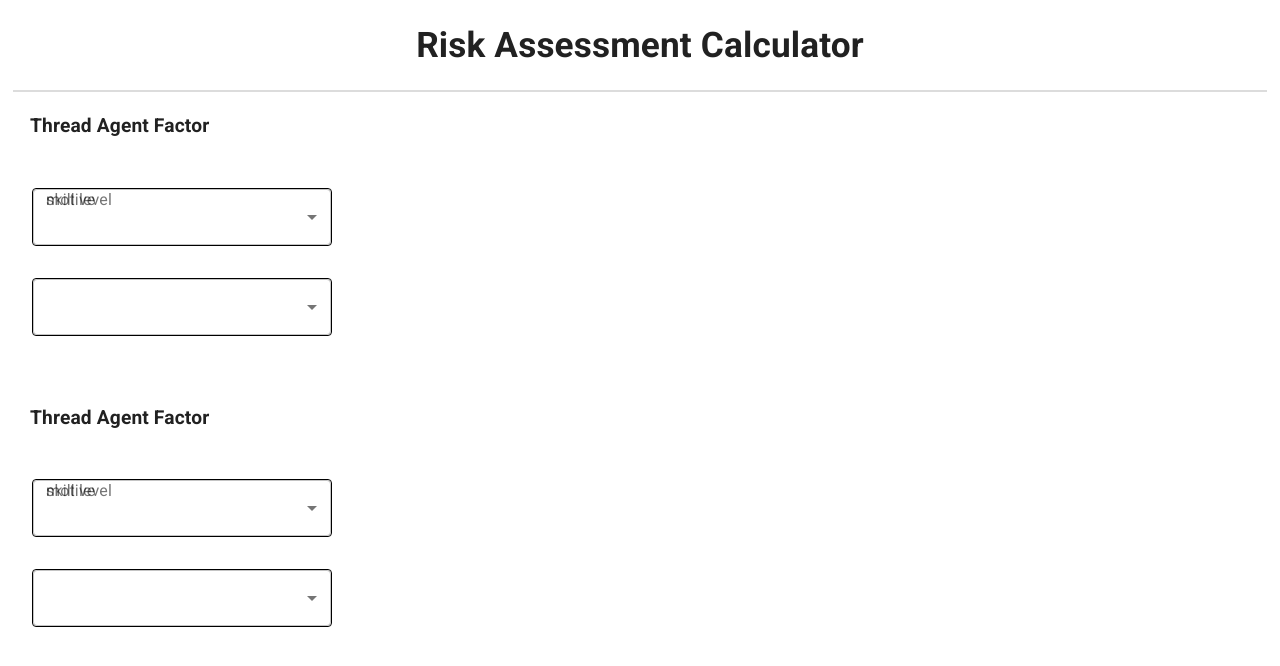
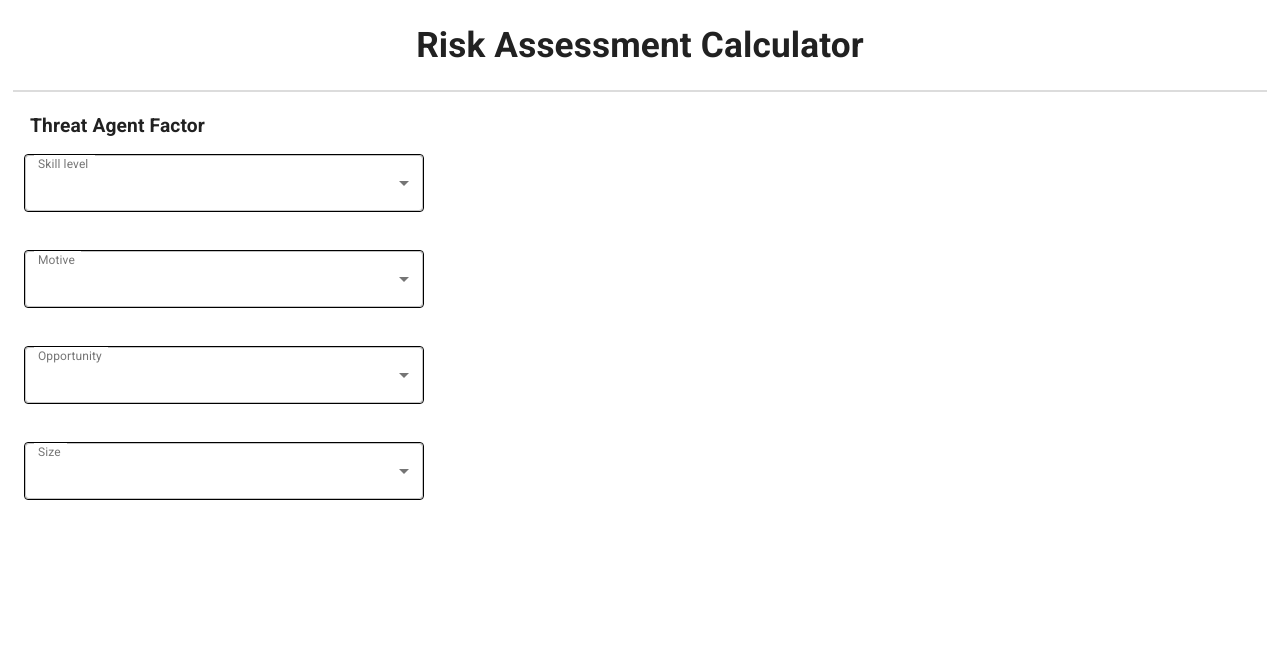
Before and after one commit to rajasoun/tdd-ts-jest-risk-calculator, a Next.js app: page / in a window 1280 px wide. Shown: the top 666 px of the page. Built offline with nearby package versions, Linux system fonts and the light colour scheme.

Commit message:
pull the code

```diff
--- a/component/select.tsx
+++ b/component/select.tsx
@@ -6,60 +6,54 @@ import FormHelperText from '@material-ui/core/FormHelperText';
 import FormControl from '@material-ui/core/FormControl';
 import Select from '@material-ui/core/Select';
 
+
+
 const useStyles = makeStyles((theme: Theme) =>
   createStyles({
       formControl: {
-        margin: theme.spacing(4),
-        minWidth: 300
+        margin: theme.spacing(3),
+        minWidth: 400,
       },
       selectEmpty: {
-        marginTop: theme.spacing(2),
-        marginLeft: theme.spacing(0),
-        marginBottom: theme.spacing(2),
         border: '1px solid black',
+        marginTop: "-10px"
       },
     }),
 );
 
 
 const SelectDropDown = (props: any)=> {
-  const objectData = Object.values(props);
+  const {name, id, options} = props;
   const classes = useStyles();
-  const [dropDownData, setDropDownData] = React.useState('');
-
+  const [dropDownData, setDropDownData] = React.useState({});
 
   const handleChange = (event: React.ChangeEvent<{ value: unknown }>) => {
-    setDropDownData(event.target.value as string);
+    setDropDownData(event.target.value as string)
   };
 
   return (
     <>
       <FormControl variant="outlined" className={classes.formControl}>
+        <InputLabel id="demo-simple-select-outlined-label">{name}</InputLabel>
         {
-        objectData.map((data: any, index: number) => {
-          return (
-          <>
-              <InputLabel id="demo-simple-select-outlined-label" key={index}>{data.name}</InputLabel>
           <Select
               labelId="demo-simple-select-outlined-label"
               id="dropdown-id"
               value={dropDownData}
-                onChange={handleChange}
-                label={data.name}
+              inputProps={{name: name, id: id}}
+              onChange={(event) => {setDropDownData({input: event.target.value})}}
+              label={name}
               className={classes.selectEmpty}
             >
             <MenuItem value="">
               <em>None</em>
             </MenuItem>
             {
-                  data["options"].map((newData:any, indexData: number) => {
-                    return <MenuItem value={newData.value} key={indexData}>{newData.name} ({newData.value})</MenuItem>
+              options.map((data: any, index: number) => {
+                return <MenuItem value={data.value} key={index}>{data.name + " (" + data.value + ")"}</MenuItem>
               })
             }
           </Select>
-          </>
-          )
-        })
         }
       </FormControl>
 
--- a/data/risk-calculator.json
+++ b/data/risk-calculator.json
@@ -1,7 +1,7 @@
 {
-    "Thread Agent Factors" : [
+    "Threat Agent Factors" : [
         {
-        "name" : "skill level",
+        "name" : "Skill level",
         "id": "SL",
         "options":[
             {
@@ -26,7 +26,7 @@
             }
         ]
     },{
-        "name" : "motive",
+        "name" : "Motive",
         "id": "M",
         "options":[
             {
@@ -42,5 +42,51 @@
                 "value" : 9
             }
         ]
+    },{
+        "name" : "Opportunity",
+        "id": "O",
+        "options":[
+            {
+                "name" : "Full access or expensive resources required",
+                "value" : 0
+            },
+            {
+                "name" : "Special access or resources required",
+                "value" : 4
+            },
+            {
+                "name" : "Some access or resources required",
+                "value" : 7
+            },
+            {
+                "name" : "No access or resources required",
+                "value" : 9
+            }
+        ]
+    },{
+        "name" : "Size",
+        "id": "S",
+        "options":[
+            {
+                "name" : "Developers, System administrators",
+                "value" : 2
+            },
+            {
+                "name" : "Intranet users",
+                "value" : 4
+            },
+            {
+                "name" : "Partners",
+                "value" : 5
+            },
+            {
+                "name" : "Authenticated users",
+                "value" : 6
+            },
+            {
+                "name" : "Anonymous Internet users",
+                "value" : 9
+            }
+        ]
     }]
 }
--- a/package.json
+++ b/package.json
@@ -29,7 +29,7 @@
     "eslint-config-google": "^0.14.0",
     "jest": "^27.0.6",
     "lint-staged": "^11.0.1",
-    "ts-jest": "^27.0.3",
+    "ts-jest": "^27.0.4",
     "ts-node": "^10.1.0",
     "typescript": "^4.3.5"
   },
--- a/pages/index.tsx
+++ b/pages/index.tsx
@@ -8,7 +8,7 @@ import data from '../data/risk-calculator.json';
 export const getStaticProps: GetStaticProps = async (context) => {
     return {
         props: {
-            threadAgentFactors: data["Thread Agent Factors"],
+            threatAgentFactors: data,
         }
     }
 }
@@ -32,8 +32,7 @@ const StyleDiv = styled.div`
     margin-top: 20px;
     margin-left: 30px
 `;
-const Home = ({threadAgentFactors}: any) => {
-    console.log(threadAgentFactors);
+const Home = ({threatAgentFactors}: any) => {
 
     return (
         <>
@@ -44,13 +43,12 @@ const Home = ({threadAgentFactors}: any) => {
                 Risk Assessment Calculator
             </Title>
             <HorizontalLine />
+            <StyleDiv>Threat Agent Factor</StyleDiv>
             {
-                threadAgentFactors.map((ele: any, index: number) => {
-                    console.log(ele);
+                threatAgentFactors["Threat Agent Factors"].map((ele: any, index: number) => {
                     return (
                         <div key={index}>
-                            <StyleDiv>Thread Agent Factor</StyleDiv>
-                            <SelectDropDown {...threadAgentFactors}/>
+                            <SelectDropDown name={ele.name} id={ele.id} options={ele.options}/>
                         </div>
                     )
                 })
--- a/tsconfig.jest.json
+++ /dev/null
@@ -1,6 +0,0 @@
-{
-    "extends": "./tsconfig.json",
-    "compilerOptions": {
-      "jsx": "react-jsx"
-    }
-  }
--- a/tsconfig.json
+++ b/tsconfig.json
@@ -17,7 +17,7 @@
     "moduleResolution": "node",
     "resolveJsonModule": true,
     "isolatedModules": true,
-    "jsx": "preserve"
+    "jsx": "preserve",
   },
   "include": [
     "./src/**/*"
```
Also changed, not shown: jest.config.ts (+9 -9 lines), 1 other file (tests, documents, lock files or other folders). Lines whose indentation alone changed are shown as unchanged.
